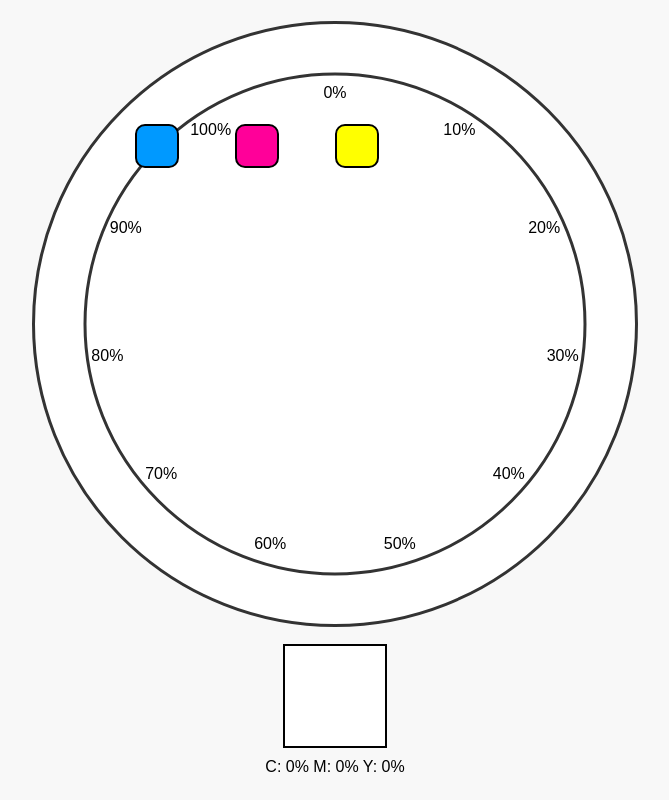
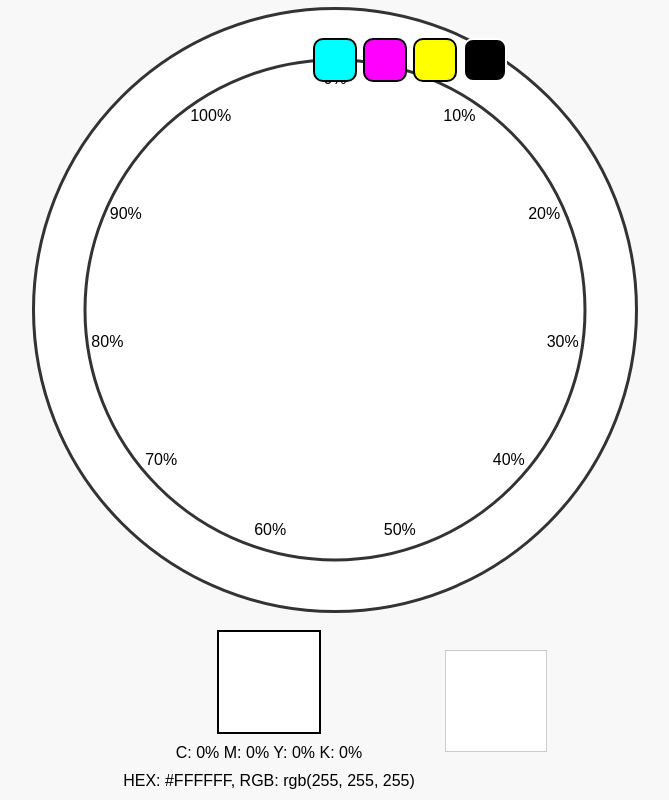
Before and after one commit to boobalootoo/colourselecter, a plain HTML site: page wheel.html in a window 1280 px wide. Shown: the whole page, without its empty margins (305-974 px from the left). Drawn offline with Linux system fonts and the light colour scheme.

Commit message:
Update wheel.html

```diff
--- a/wheel.html
+++ b/wheel.html
@@ -45,11 +45,17 @@
       border: 2px solid black;
     }
 
-    .output {
+    .output-container {
+      display: flex;
+      align-items: flex-start;
+      margin-top: 20px;
+      gap: 30px;
+    }
+
+    .output-details {
       display: flex;
       flex-direction: column;
       align-items: center;
-      margin-top: 20px;
     }
 
     .color-preview {
@@ -59,9 +65,23 @@
       background-color: white;
     }
 
-    .cmyk-values {
+    .cmyk-values, .hex-rgb-values {
       font-size: 16px;
       margin-top: 10px;
+    }
+
+    .grid-container {
+      display: grid;
+      grid-template-columns: repeat(10, 10px);
+      width: 100px;
+      height: 100px;
+      border: 1px solid #ccc;
+      margin-top: 20px;
+    }
+
+    .grid-cell {
+      width: 10px;
+      height: 10px;
     }
 
   </style>
@@ -71,20 +91,26 @@
     <canvas id="circleCanvas" width="600" height="600"></canvas>
 
     <!-- Draggable tabs -->
-    <div class="tab" id="tab-c" style="background: #0099ff; top: 100px; left: 100px;" data-color="cyan"></div>
-    <div class="tab" id="tab-m" style="background: #ff0099; top: 100px; left: 200px;" data-color="magenta"></div>
-    <div class="tab" id="tab-y" style="background: #ffff00; top: 100px; left: 300px;" data-color="yellow"></div>
+    <div class="tab" id="tab-c" style="background: #00FFFF;" data-color="cyan"></div>
+    <div class="tab" id="tab-m" style="background: #FF00FF;" data-color="magenta"></div>
+    <div class="tab" id="tab-y" style="background: #FFFF00;" data-color="yellow"></div>
+    <div class="tab" id="tab-k" style="background: #000000; border: 2px solid white;" data-color="black"></div>
   </div>
 
-  <div class="output">
-    <div class="color-preview"></div>
-    <div class="cmyk-values">C: 0% M: 0% Y: 0%</div>
+  <div class="output-container">
+      <div class="output-details">
+        <div class="color-preview"></div>
+        <div class="cmyk-values">C: 0% M: 0% Y: 0% K: 0%</div>
+        <div class="hex-rgb-values">HEX: #FFFFFF, RGB: rgb(255, 255, 255)</div>
+      </div>
+      <div class="grid-container" id="grid-container"></div>
   </div>
 
   <script>
     const canvas = document.getElementById("circleCanvas");
     const ctx = canvas.getContext("2d");
     const mainContainer = document.querySelector(".main-container");
+    const gridContainer = document.getElementById("grid-container");
 
     const centerX = canvas.width / 2;
     const centerY = canvas.height / 2;
@@ -95,6 +121,7 @@
     const tabs = document.querySelectorAll(".tab");
     const colorPreview = document.querySelector(".color-preview");
     const cmykValuesText = document.querySelector(".cmyk-values");
+    const hexRgbValuesText = document.querySelector(".hex-rgb-values");
 
     let isDragging = false;
     let activeTab = null;
@@ -103,7 +130,8 @@
     const cmyk = {
       cyan: 0,
       magenta: 0,
-      yellow: 0
+      yellow: 0,
+      black: 0
     };
 
     function drawCircle() {
@@ -135,15 +163,82 @@
       });
     }
 
+    function cmykToRgb(c, m, y, k) {
+      const r = Math.round(255 * (1 - c / 100) * (1 - k / 100));
+      const g = Math.round(255 * (1 - m / 100) * (1 - k / 100));
+      const b = Math.round(255 * (1 - y / 100) * (1 - k / 100));
+      return { r, g, b };
+    }
+
+    function rgbToHex(r, g, b) {
+        return "#" + ((1 << 24) + (r << 16) + (g << 8) + b).toString(16).slice(1).toUpperCase();
+    }
+
     function updateColor() {
-      const c = cmyk.cyan / 100;
-      const m = cmyk.magenta / 100;
-      const y = cmyk.yellow / 100;
-      const r = Math.round(255 * (1 - c) * (1 - m));
-      const g = Math.round(255 * (1 - y) * (1 - m));
-      const b = Math.round(255 * (1 - c) * (1 - y));
+      const { r, g, b } = cmykToRgb(cmyk.cyan, cmyk.magenta, cmyk.yellow, cmyk.black);
+      const hex = rgbToHex(r, g, b);
       colorPreview.style.backgroundColor = `rgb(${r}, ${g}, ${b})`;
-      cmykValuesText.textContent = `C: ${cmyk.cyan}% M: ${cmyk.magenta}% Y: ${cmyk.yellow}%`;
+      cmykValuesText.textContent = `C: ${cmyk.cyan}% M: ${cmyk.magenta}% Y: ${cmyk.yellow}% K: ${cmyk.black}%`;
+      hexRgbValuesText.textContent = `HEX: ${hex}, RGB: rgb(${r}, ${g}, ${b})`;
+      updateGrid();
+    }
+
+    function updateGrid() {
+        gridContainer.innerHTML = '';
+        const cells = Array(100).fill(null);
+
+        let cCount = cmyk.cyan;
+        let mCount = cmyk.magenta;
+        let yCount = cmyk.yellow;
+        let kCount = cmyk.black;
+
+        const cColor = '#00FFFF';
+        const mColor = '#FF00FF';
+        const yColor = '#FFFF00';
+        const kColor = '#000000';
+        const white = '#FFFFFF';
+
+        for (let i = 0; i < 100; i++) {
+            let color = white;
+            if (cCount > 0) {
+                color = cColor;
+                cCount--;
+            } else if (mCount > 0) {
+                color = mColor;
+                mCount--;
+            } else if (yCount > 0) {
+                color = yColor;
+                yCount--;
+            } else if (kCount > 0) {
+                color = kColor;
+                kCount--;
+            }
+            cells[i] = color;
+        }
+
+        cells.forEach(cellColor => {
+            const cell = document.createElement('div');
+            cell.classList.add('grid-cell');
+            cell.style.backgroundColor = cellColor;
+            gridContainer.appendChild(cell);
+        });
+    }
+
+    function setInitialTabPositions() {
+      const positions = {
+        cyan: { x: centerX, y: centerY - radius },
+        magenta: { x: centerX + 50, y: centerY - radius },
+        yellow: { x: centerX + 100, y: centerY - radius },
+        black: { x: centerX + 150, y: centerY - radius }
+      };
+
+      tabs.forEach(tab => {
+        const color = tab.dataset.color;
+        if (positions[color]) {
+          tab.style.top = `${positions[color].y - tab.offsetHeight / 2}px`;
+          tab.style.left = `${positions[color].x - tab.offsetWidth / 2}px`;
+        }
+      });
     }
 
     tabs.forEach(tab => {
@@ -205,6 +300,7 @@
 
     // Initial setup
     drawCircle();
+    setInitialTabPositions();
     updateColor();
   </script>
 </body>
```
